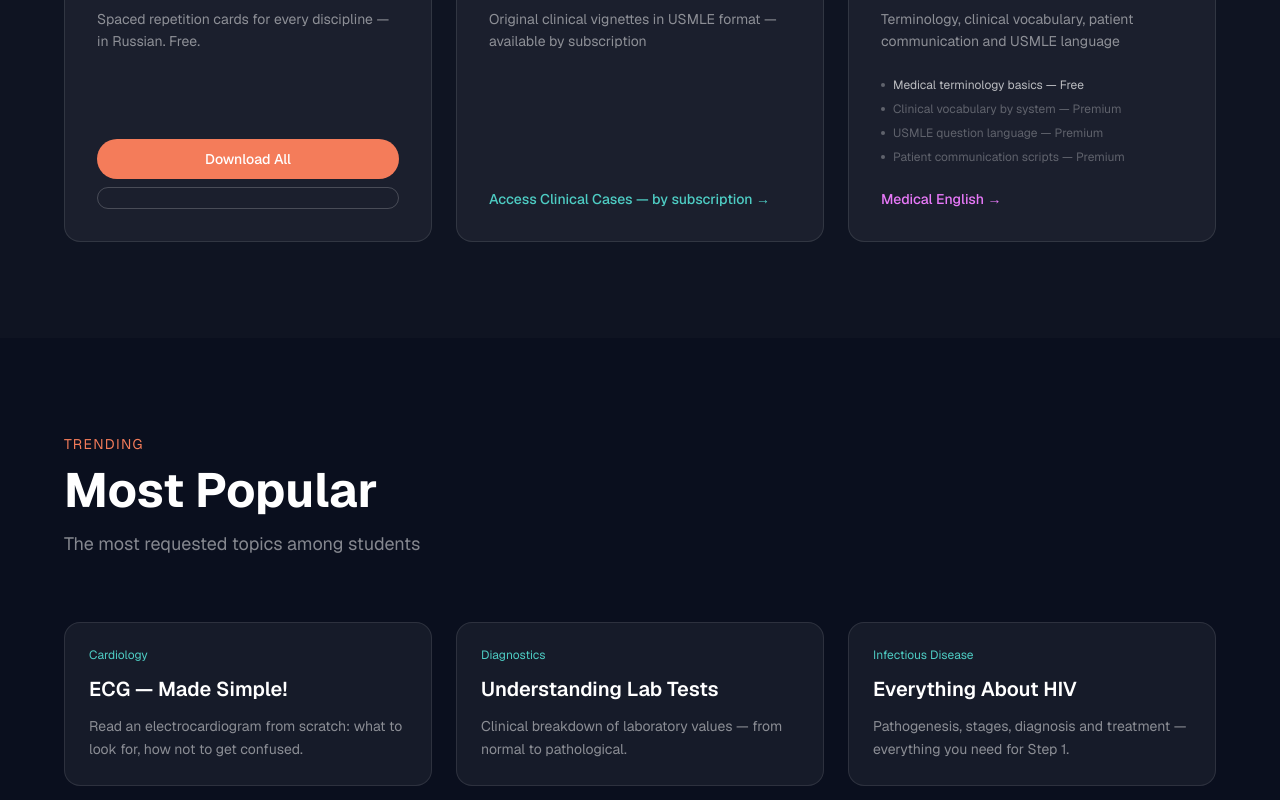
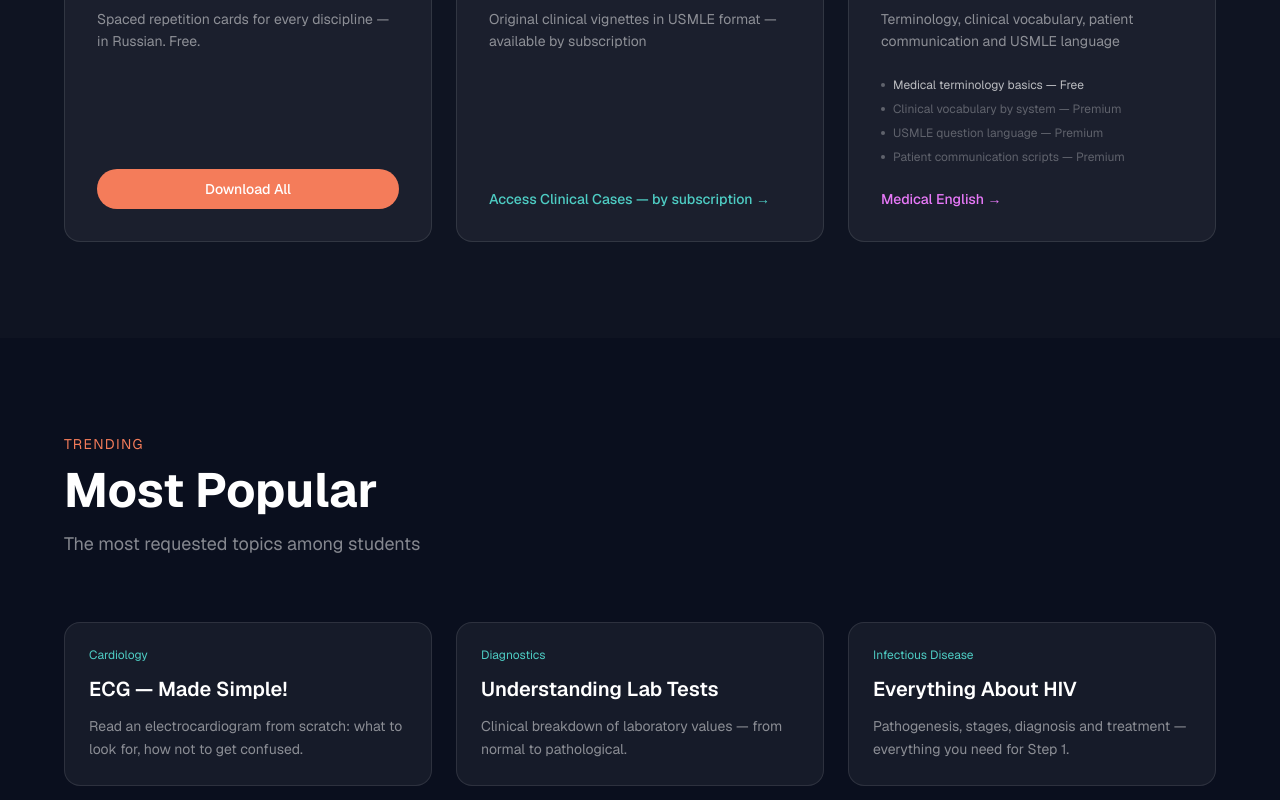
Before and after one commit to drasiiavinograd/asiiavinograd-site, a Next.js app: page /anki in a window 1280 px wide. Shown: the part 1900-2700 px from the top of the page. Built offline with nearby package versions, Linux system fonts and the light colour scheme.

Commit message:
anki: show 2nd button only when text exists (RU=2, EN=1)

```diff
--- a/app/[locale]/page.tsx
+++ b/app/[locale]/page.tsx
@@ -166,10 +166,11 @@ export default function Home() {
                 <a href="/anki" className="bg-[#f47c5a] hover:bg-[#e06b49] text-white text-sm font-medium px-5 py-2.5 rounded-full text-center transition-colors">
                   {t('curriculum.anki_btn_free')}
                 </a>
-                <a href="https://patreon.com/drasiiavinograd" target="_blank" rel="noopener noreferrer"
-                  className="border border-white/20 hover:border-white/40 text-white/70 hover:text-white text-sm font-medium px-5 py-2.5 rounded-full text-center transition-colors">
-                  {t('curriculum.anki_btn_sub')}
-                </a>
+                {t('curriculum.anki_btn_sub') && (
+                  <a href="/anki#english" className="border border-white/20 hover:border-white/40 text-white/70 hover:text-white text-sm font-medium px-5 py-2.5 rounded-full text-center transition-colors">
+                    {t('curriculum.anki_btn_sub')}
+                  </a>
+                )}
               </div>
             </a>
 
```
